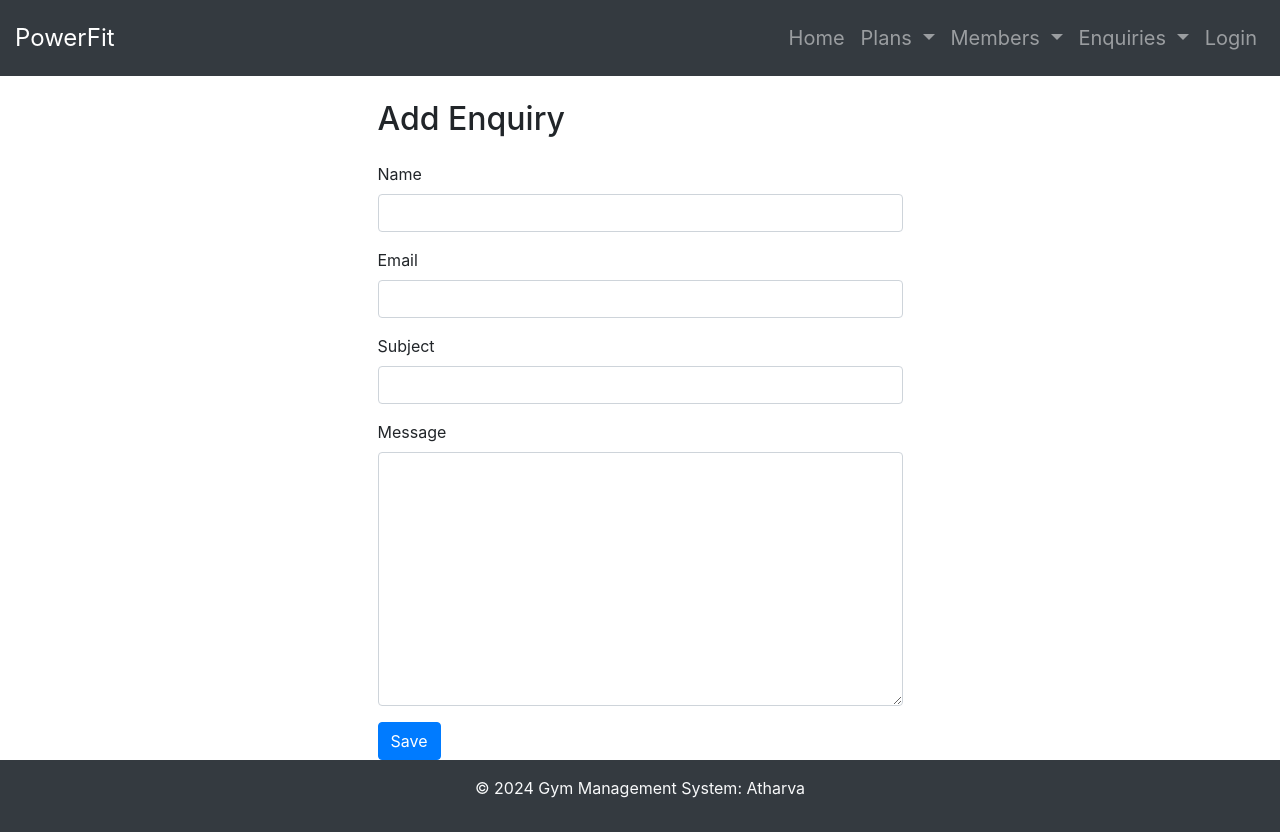
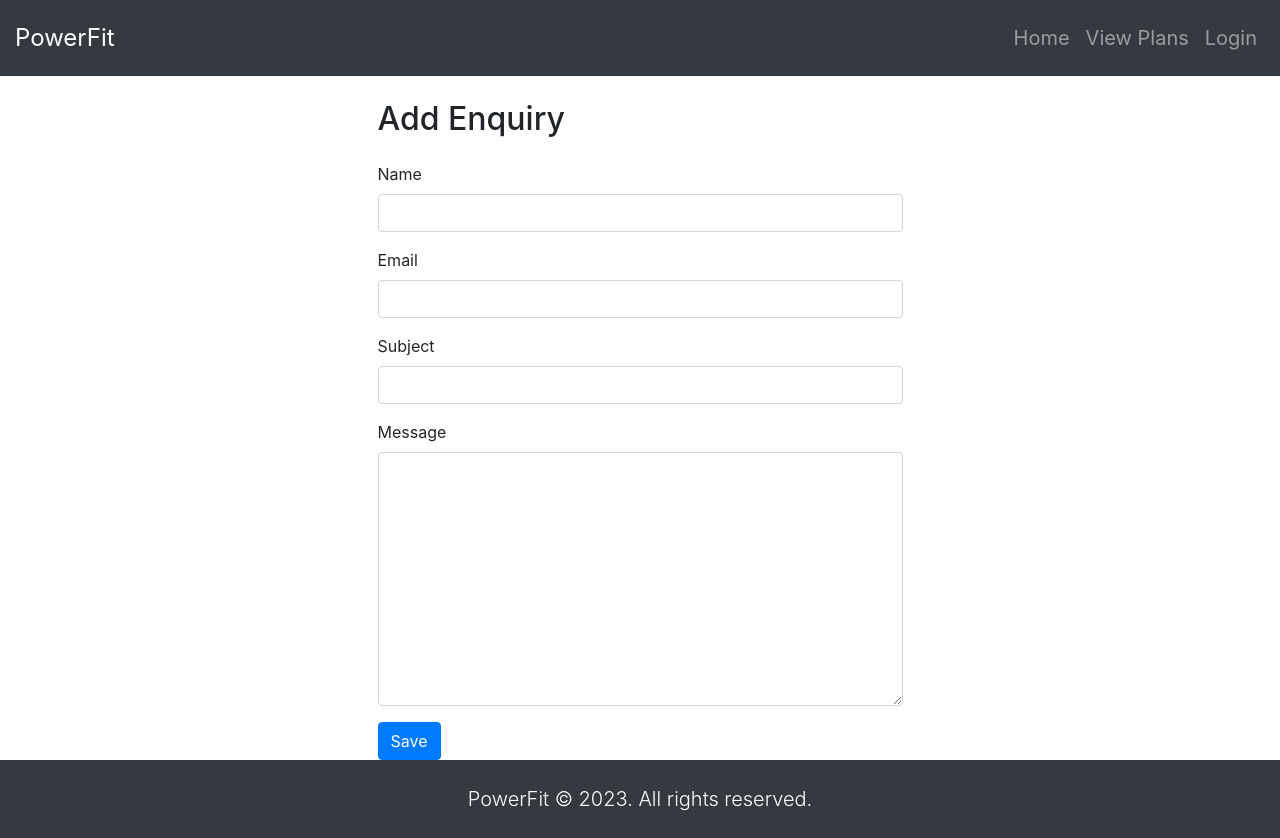
Before and after one commit to atharvapawar/Gym_Management_System, a Django app: page /add_enquiry/ in a window 1280 px wide. Run offline with Django 5.2, Linux system fonts and the light colour scheme; some libraries are stand-ins or nearby versions.

Commit message:
updated Navbar and other small things

```diff
--- a/Clients/templates/Clientsapp/nav.html
+++ b/Clients/templates/Clientsapp/nav.html
@@ -9,34 +9,45 @@
                 <li class="nav-item">
                     <a class="nav-link" href="{% url 'home' %}" style="font-size: 20px;">Home</a>
                 </li>
-                <li class="nav-item dropdown">
-                    <a class="nav-link dropdown-toggle" href="#" id="navbarDropdownPlans" role="button" data-toggle="dropdown" aria-haspopup="true" aria-expanded="false" style="font-size: 20px;">
-                        Plans
-                    </a>
-                    <div class="dropdown-menu" aria-labelledby="navbarDropdownPlans">
-                        <a class="dropdown-item" href="{% url 'add_plan' %}">Add Plan</a>
-                        <a class="dropdown-item" href="{% url 'plan_view' %}">View Plans</a>
-                    </div>
+                <li class="nav-item">
+                    <a class="nav-link" href="{% url 'plan_view' %}" style="font-size: 20px;">View Plans</a>
+                </li>
+                {% if request.user.is_authenticated %}
+                    {% if request.user.is_staff %}
+                        <li class="nav-item">
+                            <a class="nav-link" href="{% url 'add_plan' %}" style="font-size: 20px;">Add Plan</a>
                         </li>
                         <li class="nav-item dropdown">
                             <a class="nav-link dropdown-toggle" href="#" id="navbarDropdownMembers" role="button" data-toggle="dropdown" aria-haspopup="true" aria-expanded="false" style="font-size: 20px;">
                                 Members
                             </a>
                             <div class="dropdown-menu" aria-labelledby="navbarDropdownMembers">
+                                {% if request.user.is_staff %}
                                 <a class="dropdown-item" href="{% url 'add_member' %}">Add Member</a>
                                 <a class="dropdown-item" href="{% url 'view_members' %}">View Members</a>
                             </div>
+                                {% else %}
+                            <div class="dropdown-menu" aria-labelledby="navbarDropdownMembers">
+                                <a class="dropdown-item" href="{% url 'view_members' %}">View Members</a>
+                            </div>
+                                {% endif %}
                         </li>
                         <li class="nav-item dropdown">
                             <a class="nav-link dropdown-toggle" href="#" id="navbarDropdownEnquiries" role="button" data-toggle="dropdown" aria-haspopup="true" aria-expanded="false" style="font-size: 20px;">
                                 Enquiries
                             </a>
                             <div class="dropdown-menu" aria-labelledby="navbarDropdownEnquiries">
+                                {% if request.user.is_staff %}
                                 <a class="dropdown-item" href="{% url 'add_enquiry' %}">Add Enquiry</a>
                                 <a class="dropdown-item" href="{% url 'view_enquiry' %}">View Enquiries</a>
                             </div>
+                                {% else %}
+                            <div class="dropdown-menu" aria-labelledby="navbarDropdownEnquiries">
+                                <a class="dropdown-item" href="{% url 'add_enquiry' %}">Add Enquiry</a>
+                            </div>
+                                {% endif %}
                         </li>
-                {% if request.user.is_authenticated %}
+                    {% endif %}
                     <li class="nav-item">
                         <a class="nav-link" href="{% url 'logout' %}" style="font-size: 20px;">Logout</a>
                     </li>
--- a/Clients/templates/Clientsapp/plan_view.html
+++ b/Clients/templates/Clientsapp/plan_view.html
@@ -13,6 +13,7 @@
                     <h2><a href="#" style="text-decoration: none;">{{ plan.name }}</a></h2>
                     <h3>{{ plan.amount }} Rs</h3>
                     <h4>{{ plan.duration }}</h4>
+
                 </div>
             </li>
         {% endfor %}
--- a/Clients/templates/base.html
+++ b/Clients/templates/base.html
@@ -26,11 +26,12 @@
 
     </div>
 
-    <footer class="footer bg-dark text-light text-center py-3">
-        <div class="container">
-            <p>&copy; 2024 Gym Management System: Atharva</p>
+    <footer class="bg-dark text-white py-4">
+        <div class="container text-center">
+            <p class="lead mb-0">PowerFit &copy; 2023. All rights reserved.</p>
         </div>
     </footer>
+
 
     <script src="https://code.jquery.com/jquery-3.7.1.min.js"></script>
     <script src="https://cdn.jsdelivr.net/npm/@popperjs/core@2.11.8/dist/umd/popper.min.js"></script>
--- a/Clients/urls.py
+++ b/Clients/urls.py
@@ -6,6 +6,7 @@ urlpatterns = [
     path('', views.home, name='home'),
     path('add_plan/', views.add_plan, name='add_plan'),
     path('plan_view/', views.plan_view, name='plan_view'),
+   # path('remove_from_plan/<int:plan_id>/', views.remove_from_plan, name='remove_from_plan'),
     path('add_member/', views.add_member, name='add_member'),
     path('view_members/', views.view_members, name='view_members'),
     path('add_enquiry/', views.add_enquiry, name='add_enquiry'),
--- a/Clients/views.py
+++ b/Clients/views.py
@@ -1,5 +1,6 @@
-from django.shortcuts import render, redirect
+from django.shortcuts import render, redirect, get_object_or_404
 from django.contrib.auth import authenticate, login, logout
+from django.contrib.auth.decorators import login_required
 from .models import Plan, Member, Enquiry
 from .forms import PlanFrom, MemberForm, EnquiryFrom
 
@@ -20,6 +21,12 @@ def add_plan(request):
         form = PlanFrom()
     return render(request, 'Clientsapp/add_plan.html', {'form': form})
 
+# @login_required
+# def remove_from_plan(request, plan_id):
+#     plan = get_object_or_404(Plan, id=plan_id)
+#     plan.delete()
+#     return render(request, 'Clientsapp/plan_view.html')
+
 def view_members(request):
     members = Member.objects.all()
     return render(request, 'Clientsapp/view_members.html', {'members': members})
@@ -29,11 +36,11 @@ def add_member(request):
     if request.method == 'POST':
         form = MemberForm(request.POST, request.FILES)
         if form.is_valid():
-            member = form.save(commit=False)  # Don't save to DB yet
+            member = form.save(commit=False)
             selected_plan = member.plan
             plan = Plan.objects.get(pk=selected_plan.pk)
-            member.total_fees = plan.amount  # Set total_fees based on selected plan
-            form.save()  # Now save the form along with the calculated total_fees
+            member.total_fees = plan.amount
+            form.save()
             return redirect('view_members')
     return render(request, 'Clientsapp/add_member.html', {'form': form})
 
```
Lines whose indentation alone changed are shown as unchanged.
